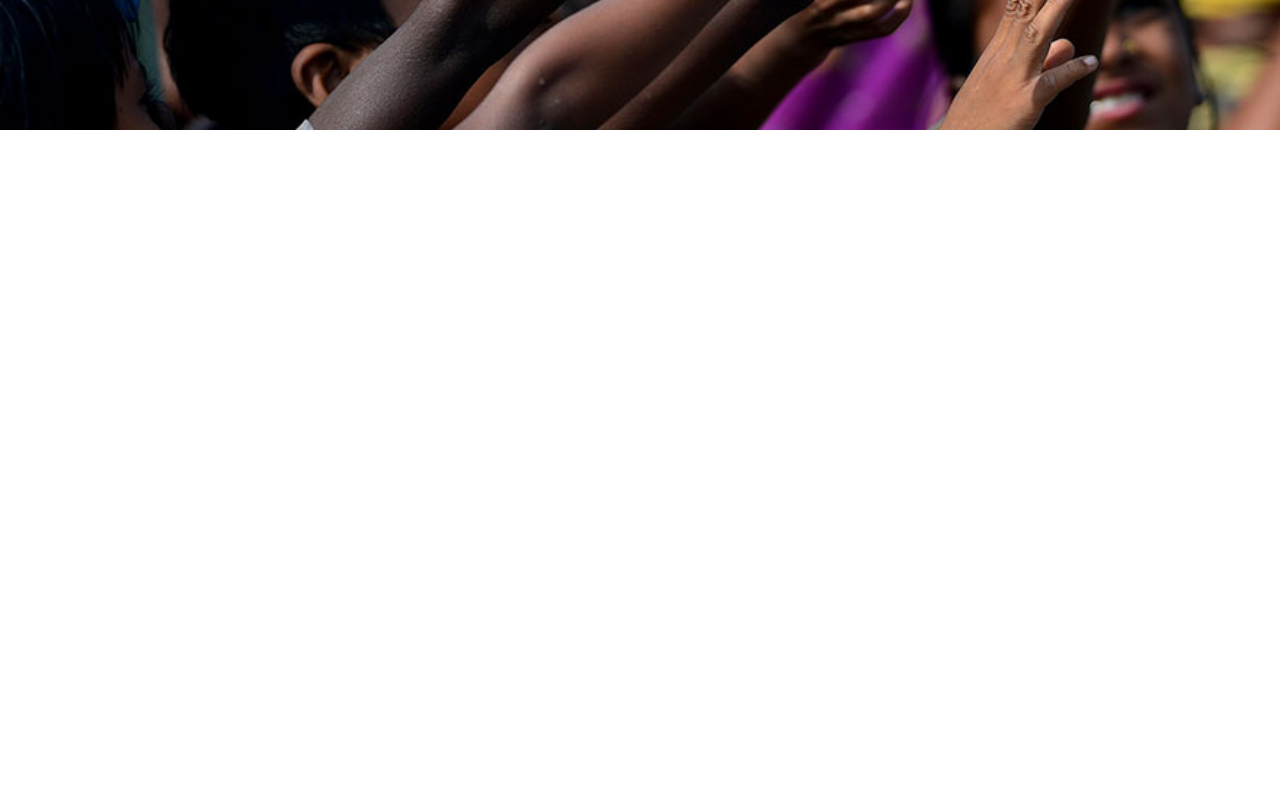
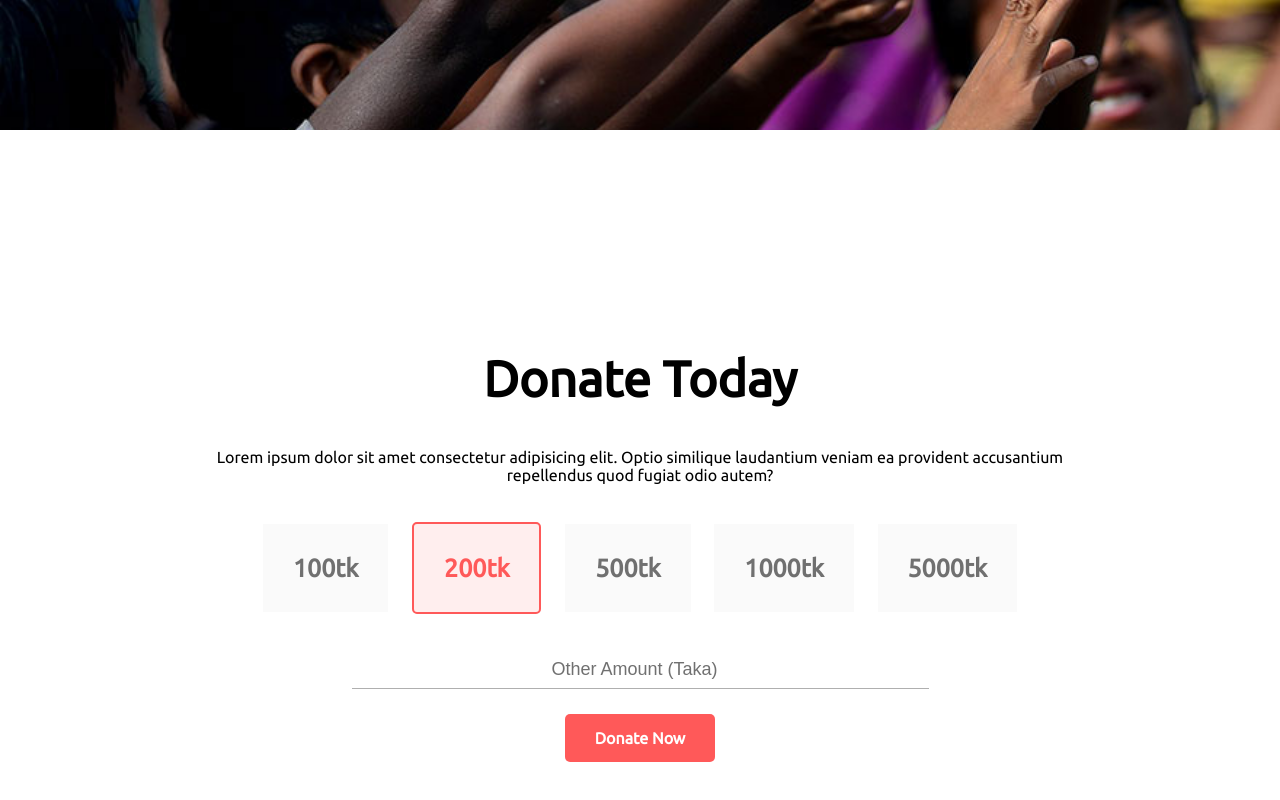
Before and after one commit to mohtadahmed/indifinate-foundation, a plain HTML site: page index.html in a window 1280 px wide. Shown: the part 540-1340 px from the top of the page. Before the commit the page ends 800 px from the top, so only its background shows below. Drawn offline with Linux system fonts and the light colour scheme.

Commit message:
donation part added

```diff
--- a/index.html
+++ b/index.html
@@ -31,5 +31,31 @@
       </div>
     </section>
     <!-- Header Section -->
+
+    <!-- Donation Part -->
+    <section class="donation-container">
+      <div class="donation-part">
+        <div class="donation-title">
+          <h1>Donate Today</h1>
+          <p>
+            Lorem ipsum dolor sit amet consectetur adipisicing elit. Optio
+            similique laudantium veniam ea provident accusantium repellendus
+            quod fugiat odio autem?
+          </p>
+        </div>
+        <div class="box-content">
+          <span>100tk</span>
+          <span id="bold-color">200tk</span>
+          <span>500tk</span>
+          <span>1000tk</span>
+          <span>5000tk</span>
+        </div>
+        <div class="block-content">
+          <input type="text" placeholder="Other Amount (Taka)" />
+          <a href="#" class="link-button">Donate Now</a>
+        </div>
+      </div>
+    </section>
+    <!-- Donation Part -->
   </body>
 </html>
--- a/style.css
+++ b/style.css
@@ -1,6 +1,10 @@
 body {
     margin: 0;
     font-family: 'Ubuntu', sans-serif;
+}
+
+h1 {
+    font-size: 50px;
 }
 
 /* Header Section CSS */
@@ -18,10 +22,6 @@ body {
     color: white;
 }
 
-.header-content h1 {
-    font-size: 50px;
-}
-
 .header-content p {
     margin: 50px 10px;
 }
@@ -32,7 +32,54 @@ body {
     font-weight: bold;
     color: white;
     padding: 15px 30px;
-    border-radius: 10px;
+    border-radius: 5px;
 }
 
 /* Header Section CSS */
+
+/* Donation Part CSS */
+.donation-container {
+    text-align: center;
+    margin: auto;
+}
+
+.donation-part {
+    padding: 150px;
+    width: 70%;
+    margin: auto;
+}
+
+.donation-part div {
+    margin: 70px 10px;
+}
+
+.box-content span {
+    padding: 30px;
+    margin: 10px;
+    background-color: #FAFAFA;
+    color: #707070;
+    font-size: 25px;
+    font-weight: bold;
+}
+
+#bold-color {
+    background-color: #FFEEEE;
+    color: #FF5959;
+    border: 2px solid #FF5959;
+    border-radius: 5px;
+}
+
+.block-content input {
+    display: block;
+    margin: 40px auto;
+    border: none;
+    border-bottom: 1px solid #7070708e;
+    padding: 10px 200px;
+}
+
+.block-content input::placeholder {
+    font-size: 18px;
+    color: #707070;
+}
+
+/* Donation Part CSS */
```
